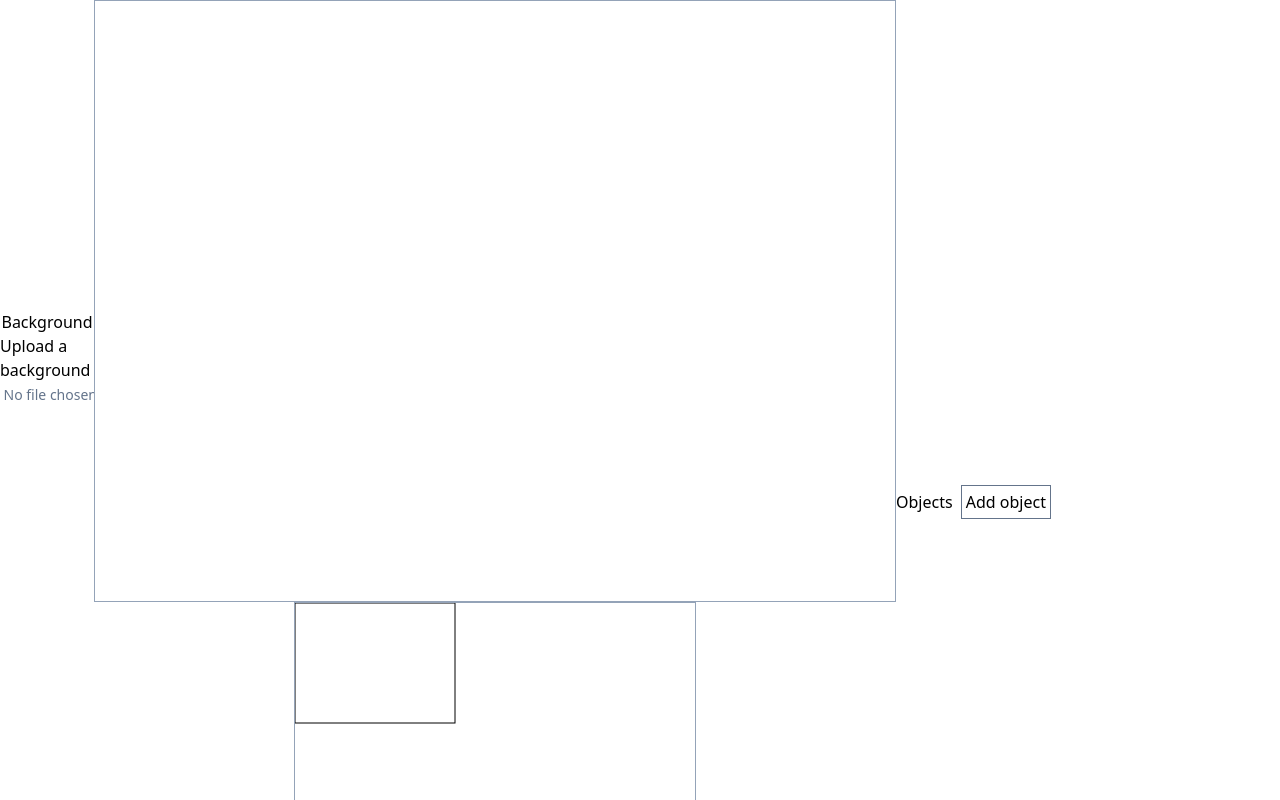
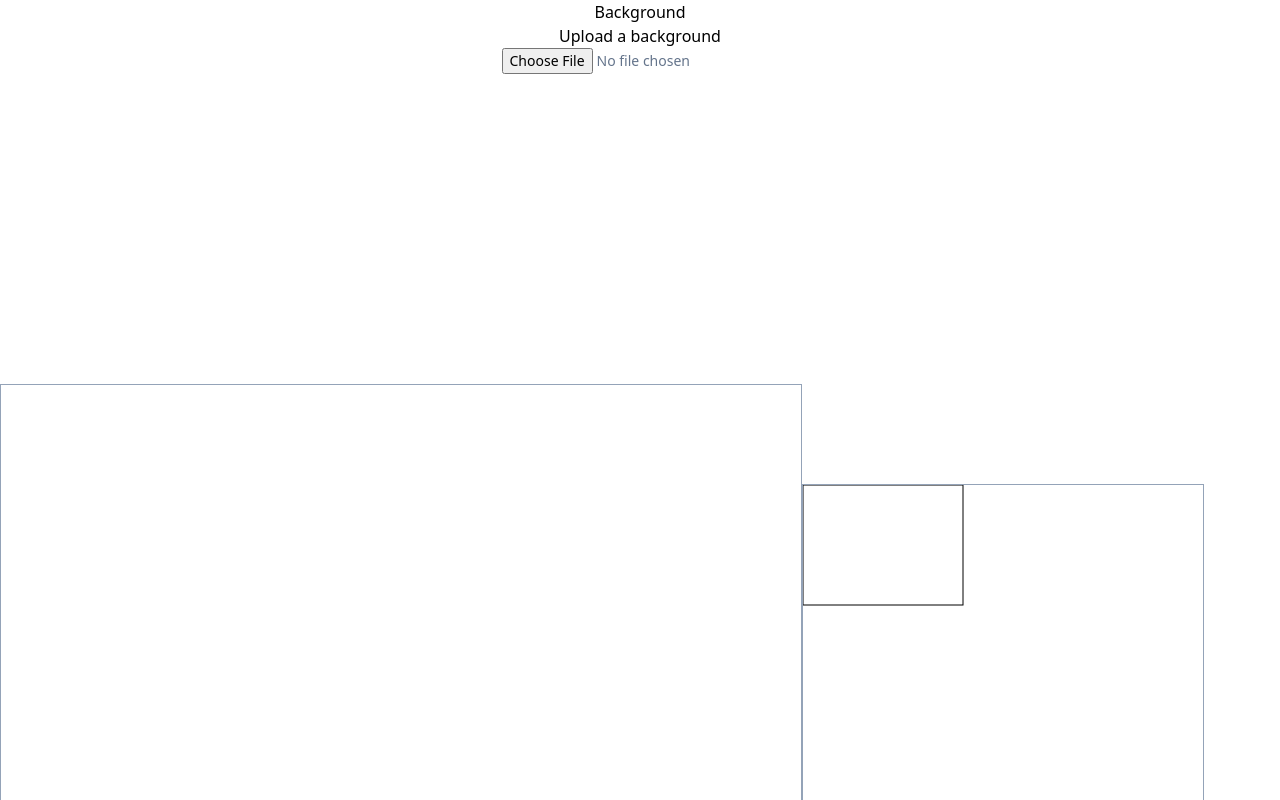
Before and after one commit to earacena/canvas-game-engine, a React (Create React App) app: page / in a window 1280 px wide. Shown: the top 800 px of the page. Built offline with nearby package versions, Linux system fonts and the light colour scheme.

Commit message:
Make clearing the canvas use background

```diff
--- a/src/App.tsx
+++ b/src/App.tsx
@@ -91,6 +91,7 @@ function App() {
       && canvasViewportRef.current
     ) {
       // Clear the canvas
+      if (background === null) {
         canvasCtxRef.current.fillStyle = 'white';
         canvasCtxRef.current.fillRect(
           0,
@@ -98,6 +99,7 @@ function App() {
           canvasRef.current.width,
           canvasRef.current.height,
         );
+      }
 
       // Draw background
       if (background !== null && background.complete) {
@@ -414,18 +416,8 @@ function App() {
       };
     };
 
-    // let timerId: number;
-    // eslint-disable-next-line prefer-const
     window.requestAnimationFrame(drawLoop);
-    // tick();
   }, [drawMain]);
-
-  // useEffect(() => {
-  //   // console.log('draw');
-  //   drawMain();
-  //   drawMinimap();
-  //   drawViewport();
-  // }, [drawMain]);
 
   useEffect(() => {
     // If block is camera locked, adjust viewport position
@@ -517,14 +509,14 @@ function App() {
   };
 
   return (
-    <div className="flex flex-row items-center justify-center">
+    <div>
       <div className="flex flex-col overflow-scroll h-96">
         <BackgroundObject
           background={background}
           setBackground={setBackground}
         />
       </div>
-      <div className="flex flex-col items-center">
+      <div className="flex flex-row items-center">
         <canvas
           className="border border-slate-400 hidden"
           id="canvas-main"
```
Lines whose indentation alone changed are shown as unchanged.
